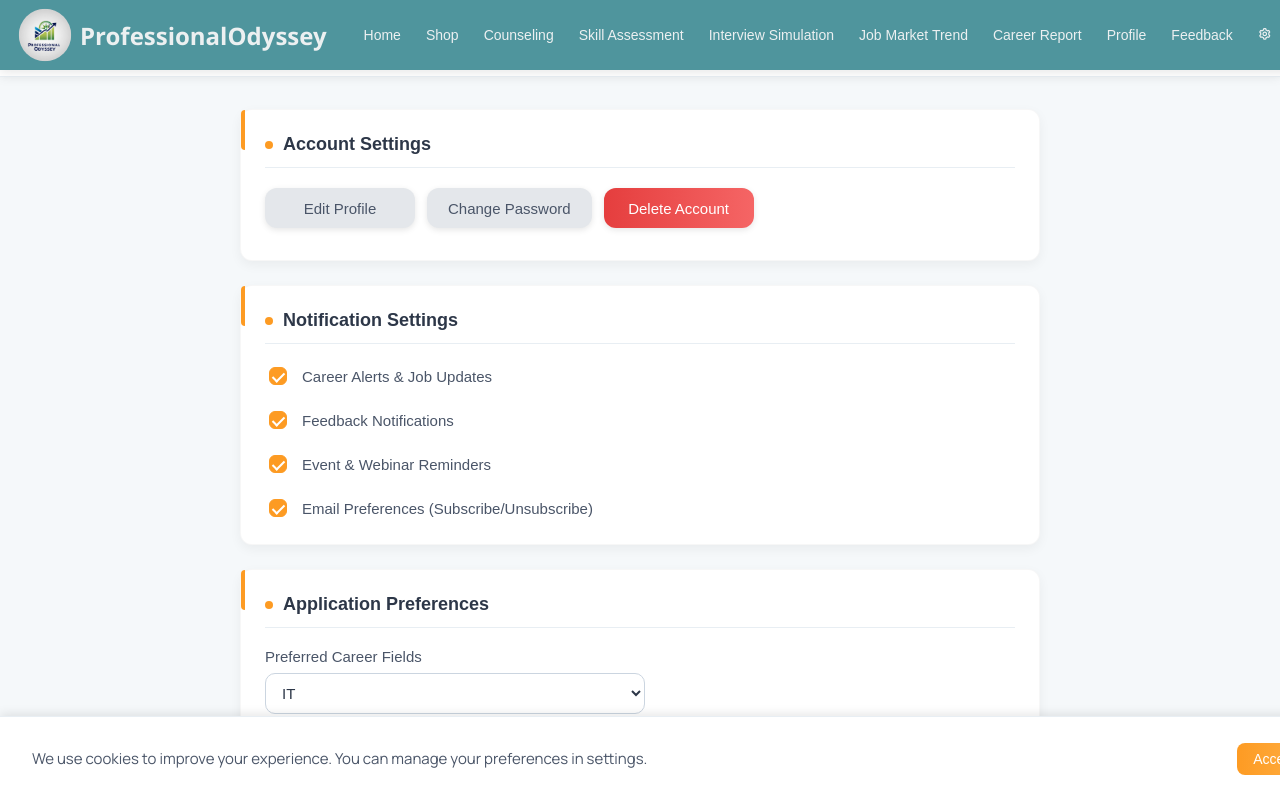
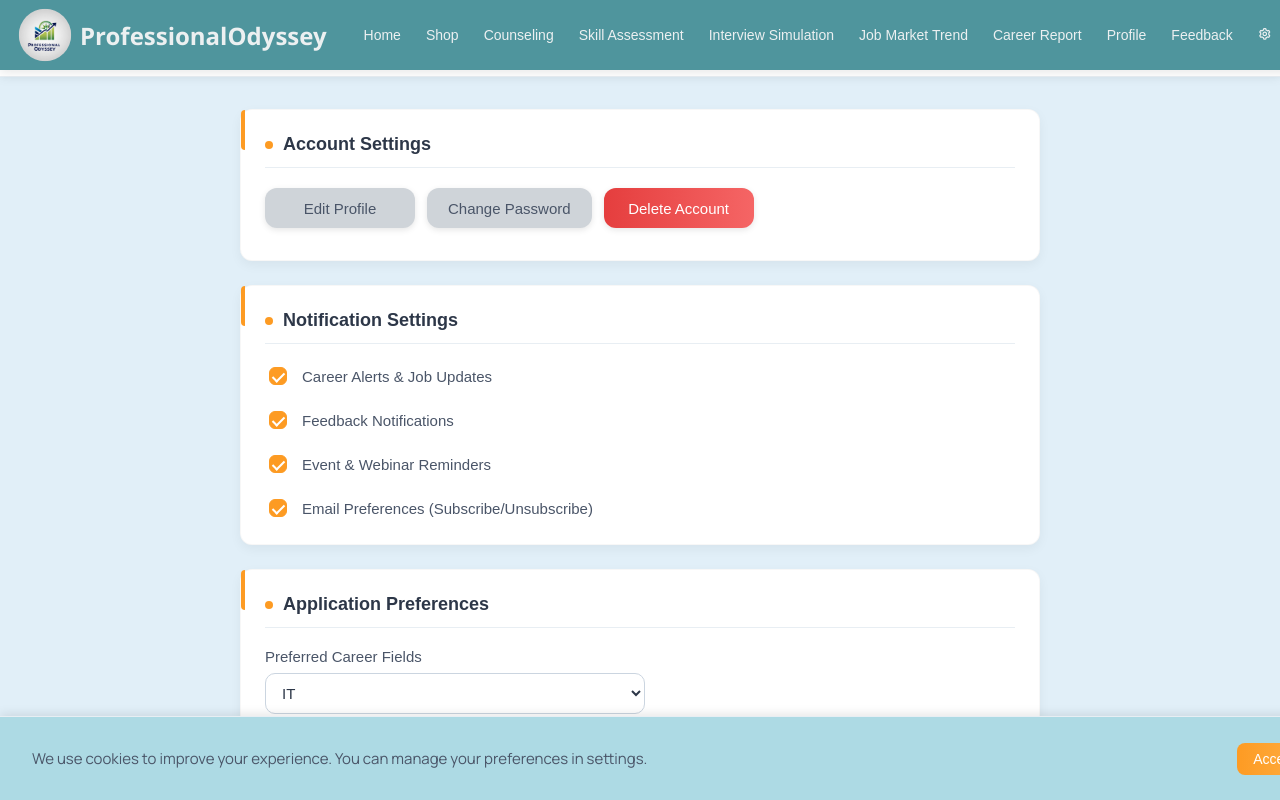
Before and after one commit to DevintthHaran/SDGP, a React (Create React App) app in the folder Frontend/sdgp-project/: page /setting in a window 1280 px wide. Shown: the top 800 px of the page. Built offline with nearby package versions, Linux system fonts and the light colour scheme.

Commit message:
Update CSS and change colors
Update css more profissional and change buttons and colors and box shadows

```diff
--- a/Frontend/sdgp-project/src/style/setting.css
+++ b/Frontend/sdgp-project/src/style/setting.css
@@ -1,123 +1,15 @@
-/* General Styles
 
-
-.setting1 {
-  display: flex;
-  flex-direction: column;
-  align-items: center;
-  padding: 20px;
-  margin-top: 3%;
-}
-
-.settings-page {
-  width: 100%;
-  max-width: 1200px;
-}
-
-.header {
-  text-align: center;
-}
-
-.main-content {
-  display: flex;
-  flex-direction: row;
-  justify-content: space-between;
-  gap: 30px;
-  margin-top: 10px;
-}
-
-/* Left Column
-.left-column {
-  flex: 1;
-  display: flex;
-  flex-direction: column;
-}
-
-.settings-section {
-  margin-bottom: 20px;
-}
-
-
-/* Notification Settings
-.notification-options {
-  display: flex;
-  flex-direction: column;
-  gap: 10px;
-}
-
-.notification-options label {
-  font-size: 1rem;
-}
-
-.button {
-
-  background-color: #fd9b23b0;
-  color: white;
-  border: none;
-  border-radius: 5px;
-  cursor: pointer;
-  transition: all 0.3s ease;
-  font-size: 0.9rem;
-  width: auto;
-  height: 50px;
-  margin-bottom: 2%;
-  margin-right: 2%;
-  min-width: 150px;
-  padding: 10px;
-}
-
-.button:hover {
-  background-color: #818c78;
-}
-
-/* Right Column
-.right-column {
-  flex: 2;
-  display: flex;
-  flex-direction: column;
-}
-
-/* Dropdown Styles
-.select {
-  padding: 8px;
-  margin: 10px 0;
-  border-radius: 5px;
-  border: 1px solid #ccc;
-  width: 100%;
-  max-width: 200px;
-}
-
-/* Save Button
-.save-button {
-  margin-top: 20px;
-  padding: 12px 20px;
-  background-color: #5C7285;
-  color: white;
-  border: none;
-  border-radius: 5px;
-  cursor: pointer;
-  width: 200px;
-  font-size: 1rem;
-  transition: all 0.3s ease;
-}
-
-.save-button:hover {
-  background-color: #818c78;
-} */
-
-/*--------------------------------------------*/
-/*--------------------------------------------*/
-/* Professional Settings Page - Main Structure */
+/* Settings Page */
 .settings-page {
   width: 100%;
   margin: 0 auto;
   display: flex;
   flex-direction: column;
   min-height: calc(100vh - 120px); /* Adjust based on your header/footer height */
-  background: #f5f8fa;
+  background: #e1eff8;
   padding: 0;
   box-sizing: border-box;
-  color: #2c3e50;
+  color: #000;
 }
 
 /* Header Styling */
@@ -394,15 +286,15 @@ body.dark .custom-checkbox {
 }
 
 .button-secondary {
-  color: #4a5568;
+  color: #4a5568 ;
 }
 
 .button-secondary::before {
-  background: rgba(203, 213, 224, 0.3);
+  background: rgba(133, 149, 166, 0.3);
 }
 
 .button-secondary:hover::before {
-  background: rgba(203, 213, 224, 0.5);
+  background: rgba(112, 125, 138, 0.5);
 }
 
 .button-danger {
@@ -430,7 +322,7 @@ body.dark .custom-checkbox {
   max-width: 150px;
   height: 45px;
   border: none;
-  box-shadow: 0 4px 6px rgba(253, 155, 35, 0.15);
+  box-shadow: 0 4px 6px rgba(245, 164, 65, 0.15);
   letter-spacing: 0.02em;
   text-transform: uppercase;
   font-size: 0.85rem;
@@ -479,7 +371,7 @@ body.dark .custom-checkbox {
 
 /* FAQ Section */
 .faq-section {
-  background-color: #ffffff;
+  background-color: #d2d3d3;
   padding: 1.5rem;
   border-radius: 12px;
   box-shadow: 0 4px 12px rgba(0, 0, 0, 0.05);
@@ -520,7 +412,7 @@ body.dark .custom-checkbox {
 /* Terms & Privacy Sections */
 .terms-section,
 .privacy-section {
-  background-color: #ffffff;
+  background-color: #d2d3d3;
   padding: 1.5rem;
   border-radius: 12px;
   box-shadow: 0 4px 12px rgba(0, 0, 0, 0.05);
@@ -546,7 +438,7 @@ body.dark .custom-checkbox {
   bottom: 0;
   left: 0;
   width: 100%;
-  background-color: #ffffff;
+  background-color: #addae4;
   padding: 1rem 2rem;
   box-shadow: 0 -2px 10px rgba(0, 0, 0, 0.1);
   display: flex;
```
